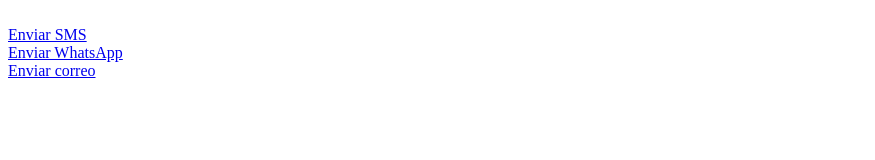
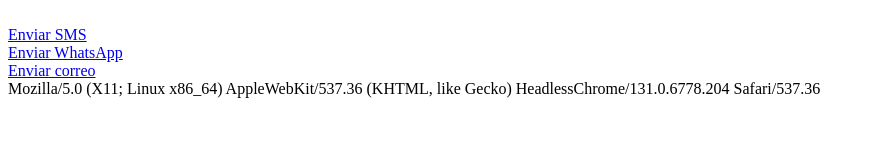
Before and after one commit to markechon/miscelaneos, a plain HTML site: page index.html in a window 1280 px wide. Shown: the whole page, without its empty margins (0-875 px from the left). Drawn offline with Linux system fonts and the light colour scheme.

Commit message:
Update index.html
Refactor

```diff
--- a/index.html
+++ b/index.html
@@ -11,6 +11,20 @@
   <br />
   <a href="mailto:destinatario@example.com?subject=Asunto%20del%20correo&body=Hola,%20este%20es%20el%20mensaje%20del%20correo">Enviar correo</a>
   <br />
+
+
+  <div id="user-agent"></div>
+
+<script>
+  // Obtener el valor del agente de usuario del navegador
+  var userAgent = navigator.userAgent;
+
+  // Escribir el valor en el div
+  var divUserAgent = document.getElementById('user-agent');
+  divUserAgent.textContent = userAgent;
+</script>
+
+
 
 
 <button id="enviar-sms" style="display: none;">Enviar SMS</button>
```
